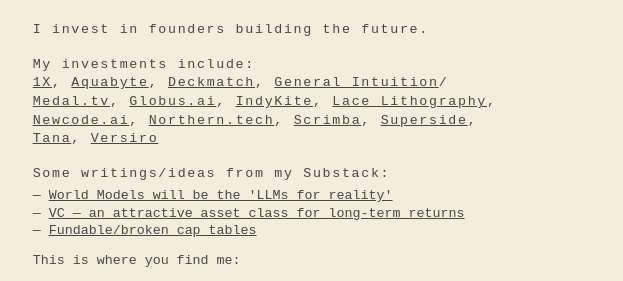
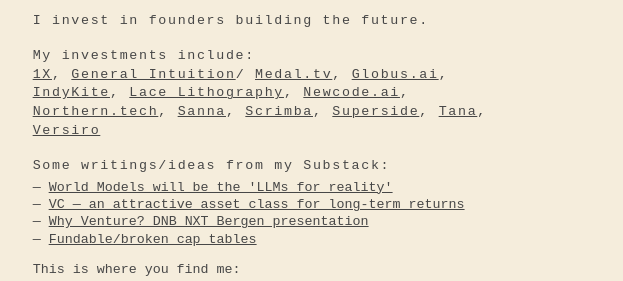
Before and after one commit to eagleonamound-coder/eagleonamound-coder.github.io, a plain HTML site: page index.html in a window 1280 px wide. Shown: the part 277-558 px from the top of the page, 194-817 px from the left. Drawn offline with Linux system fonts and the light colour scheme; a web font is replaced by a local one.

Commit message:
Update investments and writings
- Remove Aquabyte and Deckmatch from investments
- Add Sanna (sanna.no/en) between Northern.tech and Scrimba
- Add 'Why Venture? DNB NXT Bergen presentation' as third story

Co-Authored-By: Claude Opus 5.5 <noreply@anthropic.com>

```diff
--- a/index.html
+++ b/index.html
@@ -400,14 +400,13 @@
             <span class="p">I invest in founders building the future.</span>
             <span class="p companies">My investments include:<br />
               <a href="https://1x.tech" target="_blank" rel="noopener noreferrer">1X</a>,
-              <a href="https://aquabyte.ai" target="_blank" rel="noopener noreferrer">Aquabyte</a>,
-              <a href="https://deckmatch.com" target="_blank" rel="noopener noreferrer">Deckmatch</a>,
               <a href="https://generalintuition.com" target="_blank" rel="noopener noreferrer">General Intuition</a>/ <a href="https://medal.tv" target="_blank" rel="noopener noreferrer">Medal.tv</a>,
               <a href="https://globus.ai" target="_blank" rel="noopener noreferrer">Globus.ai</a>,
               <a href="https://indykite.com" target="_blank" rel="noopener noreferrer">IndyKite</a>,
               <a href="https://lace.li" target="_blank" rel="noopener noreferrer">Lace Lithography</a>,
               <a href="https://newcode.ai" target="_blank" rel="noopener noreferrer">Newcode.ai</a>,
               <a href="https://northern.tech" target="_blank" rel="noopener noreferrer">Northern.tech</a>,
+              <a href="https://www.sanna.no/en" target="_blank" rel="noopener noreferrer">Sanna</a>,
               <a href="https://scrimba.com" target="_blank" rel="noopener noreferrer">Scrimba</a>,
               <a href="https://superside.com" target="_blank" rel="noopener noreferrer">Superside</a>,
               <a href="https://tana.inc" target="_blank" rel="noopener noreferrer">Tana</a>,
@@ -417,6 +416,7 @@
               <ul class="story-list">
                 <li>— <a href="https://eagleonamound.substack.com/p/world-models-will-be-the-llms-for" target="_blank" rel="noopener noreferrer">World Models will be the 'LLMs for reality'</a></li>
                 <li>— <a href="https://eagleonamound.substack.com/p/venture-capital-an-attractive-and-proven-asset-class-for-long-term-financial-returns-c2a5eb762173" target="_blank" rel="noopener noreferrer">VC — an attractive asset class for long-term returns</a></li>
+                <li>— <a href="https://eagleonamound.substack.com/p/why-venture-dnb-nxt-bergen-presentation" target="_blank" rel="noopener noreferrer">Why Venture? DNB NXT Bergen presentation</a></li>
                 <li>— <a href="https://eagleonamound.substack.com/p/fundablebroken-cap-tables" target="_blank" rel="noopener noreferrer">Fundable/broken cap tables</a></li>
               </ul>
             </span>
```
Also changed, not shown: mobile.html (+2 -2 lines).
